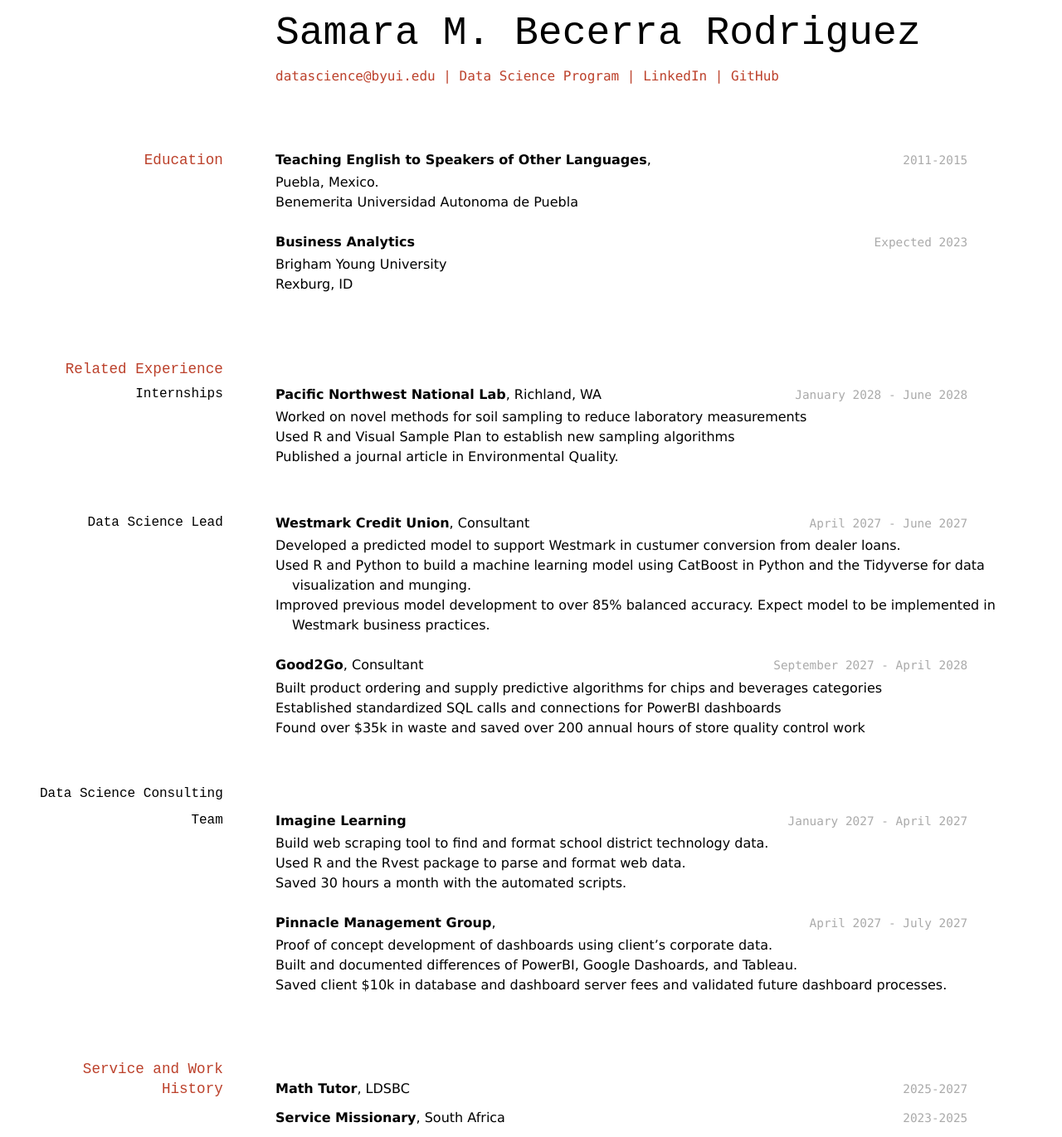
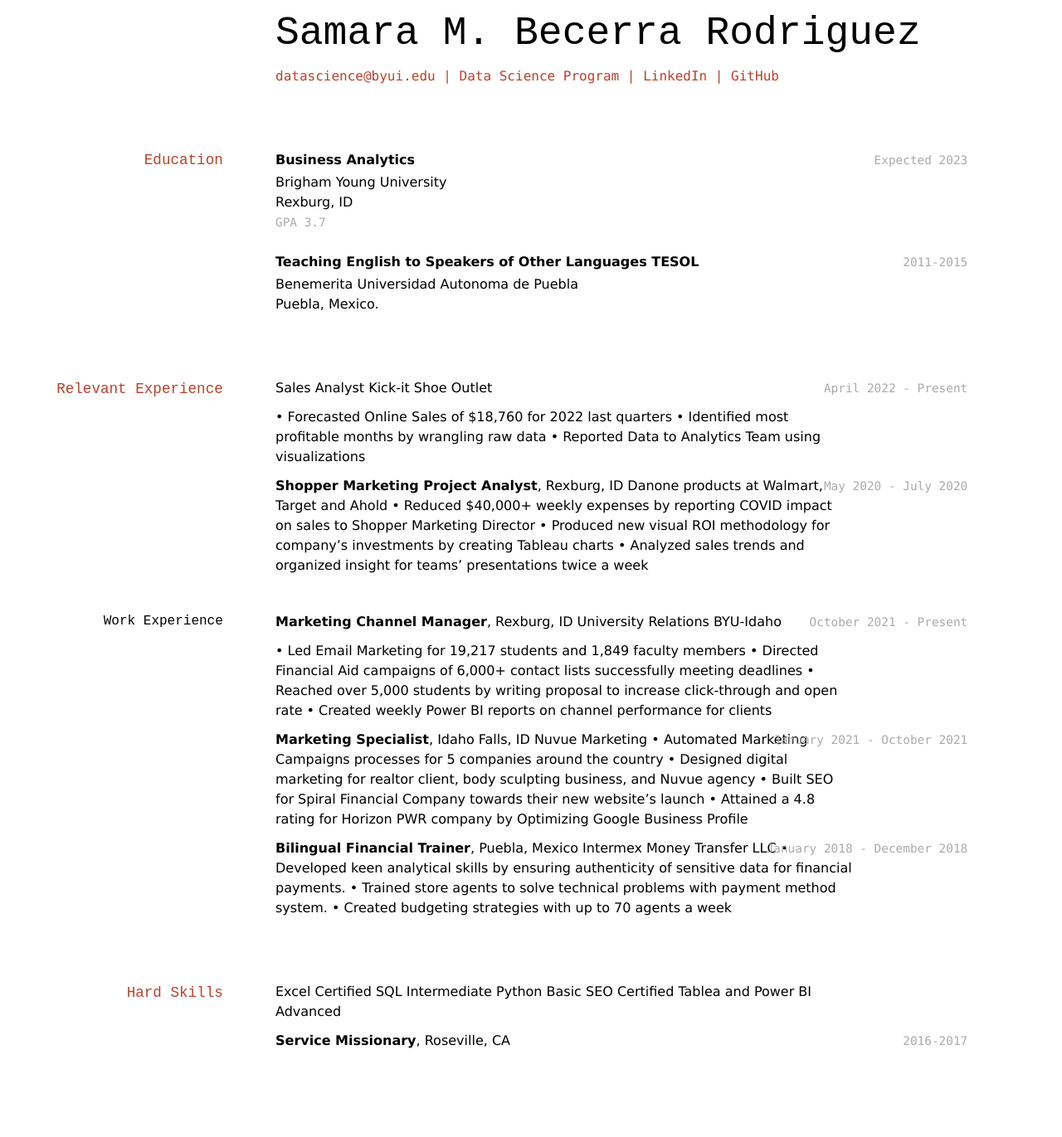
Before and after one commit to SamaraBR66/My_resume, a Jekyll site: the page built from docs/index.md, in a window 1280 px wide. Shown: the whole page at 83% size. Built offline with Jekyll 4.4.1, drawn with Linux system fonts in a browser that asks for light colours; after the commit the page ends 1278 px from its top, so only the background shows below that.

Commit message:
Update index.md

```diff
--- a/docs/index.md
+++ b/docs/index.md
@@ -16,69 +16,67 @@ title: Samara's Resume
 
 ## Education
 
-`2011-2015`
-__Teaching English to Speakers of Other Languages__,
-- Puebla, Mexico.
-- Benemerita Universidad Autonoma de Puebla
-
+__Business Analytics__
 `Expected 2023`
-__Business Analytics__
 - Brigham Young University
 - Rexburg, ID
+- `GPA 3.7`
 
+`2011-2015`
+__Teaching English to Speakers of Other Languages TESOL__
+- Benemerita Universidad Autonoma de Puebla
+- Puebla, Mexico.
 
-## Related Experience
+## Relevant Experience
+`April 2022 - Present`
+Sales Analyst
+Kick-it Shoe Outlet
 
-### Internships
+• Forecasted Online Sales of $18,760 for 2022 last quarters
+• Identified most profitable months by wrangling raw data
+• Reported Data to Analytics Team using visualizations
 
-`January 2028 - June 2028`
-__Pacific Northwest National Lab__, Richland, WA
+`May 2020 - July 2020`
+__Shopper Marketing Project Analyst__, Rexburg, ID
+Danone products at Walmart, Target and Ahold
+• Reduced $40,000+ weekly expenses by reporting COVID impact on sales to Shopper Marketing Director
+• Produced new visual ROI methodology for company's investments by creating Tableau charts
+• Analyzed sales trends and organized insight for teams' presentations twice a week
 
-- Worked on novel methods for soil sampling to reduce laboratory measurements
-- Used R and Visual Sample Plan to establish new sampling algorithms
-- Published a journal article in Environmental Quality.
+### Work Experience
+`October 2021 - Present`
+__Marketing Channel Manager__, Rexburg, ID
+University Relations BYU-Idaho
 
-### Data Science Lead
+• Led Email Marketing for 19,217 students and 1,849 faculty members
+• Directed Financial Aid campaigns of 6,000+ contact lists successfully meeting deadlines
+• Reached over 5,000 students by writing proposal to increase click-through and open rate
+• Created weekly Power BI reports on channel performance for clients
 
-`April 2027 - June 2027`
-__Westmark Credit Union__, Consultant
+`January 2021 - October 2021`
+__Marketing Specialist__, Idaho Falls, ID
+Nuvue Marketing
+• Automated Marketing Campaigns processes for 5 companies around the country
+• Designed digital marketing for realtor client, body sculpting business, and Nuvue agency
+• Built SEO for Spiral Financial Company towards their new website's launch
+• Attained a 4.8 rating for Horizon PWR company by Optimizing Google Business Profile
 
-- Developed a predicted model to support Westmark in custumer conversion from dealer loans.
-- Used R and Python to build a machine learning model using CatBoost in Python and the Tidyverse for data visualization and munging.
-- Improved previous model development to over 85% balanced accuracy. Expect model to be implemented in Westmark business practices.
+`January 2018 - December 2018`
+__Bilingual Financial Trainer__, Puebla, Mexico
+Intermex Money Transfer LLC
+• Developed keen analytical skills by ensuring authenticity of sensitive data for financial payments.
+• Trained store agents to solve technical problems with payment method system.
+• Created budgeting strategies with up to 70 agents a week
 
-`September 2027 - April 2028`
-__Good2Go__, Consultant
+## Hard Skills
+Excel Certified
+SQL Intermediate
+Python Basic
+SEO Certified
+Tablea and Power BI Advanced
 
-- Built product ordering and supply predictive algorithms for chips and beverages categories
-- Established standardized SQL calls and connections for PowerBI dashboards
-- Found over $35k in waste and saved over 200 annual hours of store quality control work
-
-### Data Science Consulting Team
-
-`January 2027 - April 2027`
-__Imagine Learning__
-
-- Build web scraping tool to find and format school district technology data.
-- Used R and the Rvest package to parse and format web data.
-- Saved 30 hours a month with the automated scripts.
-
-`April 2027 - July 2027`
-__Pinnacle Management Group__,
-
-- Proof of concept development of dashboards using client's corporate data.
-- Built and documented differences of PowerBI, Google Dashoards, and Tableau.
-- Saved client $10k in database and dashboard server fees and validated future dashboard processes.
-
-
-## Service and Work History
-
-`2025-2027`
-__Math Tutor__, LDSBC
-
-
-`2023-2025`
-__Service Missionary__, South Africa
+`2016-2017`
+__Service Missionary__, Roseville, CA
 
 
 
```
